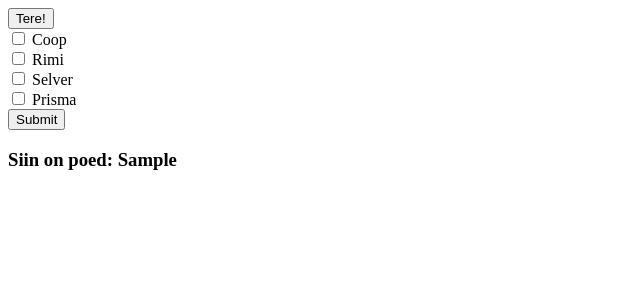
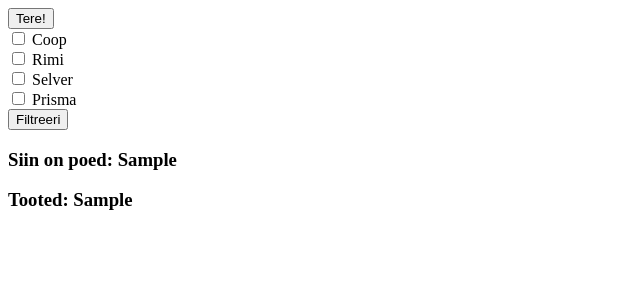
Before and after one commit to yabtdb/Bosch-WAQ28461GB, a Flask app: template Brendtprototüüp/templates/joogid.html in a window 1280 px wide. Shown: the top 300 px of the page, without its empty margins (0-640 px from the left). Run offline with Flask 3, Linux system fonts and the light colour scheme; the template is opened without the code that fills it: most values are stand-ins (such as "Sample title", 1, 10 or a date in 2020).

Commit message:
Update joogid.html

```diff
--- a/Brendtprototüüp/templates/joogid.html
+++ b/Brendtprototüüp/templates/joogid.html
@@ -16,10 +16,11 @@
         <label for="pood3"> Selver</label><br>
         <input type="checkbox" id = "pood4" value="Prisma" name="pood">
         <label for="pood4"> Prisma</label><br>
-        <input type="submit" value="Submit">
+        <input type="submit" value="Filtreeri">
     </form>
     <h3>
         	<p>Siin on poed: {{ poed2 }}</p>
+            <p>Tooted: {{ tooted2 }}</p>
     </h3>
 
 </body>
```
